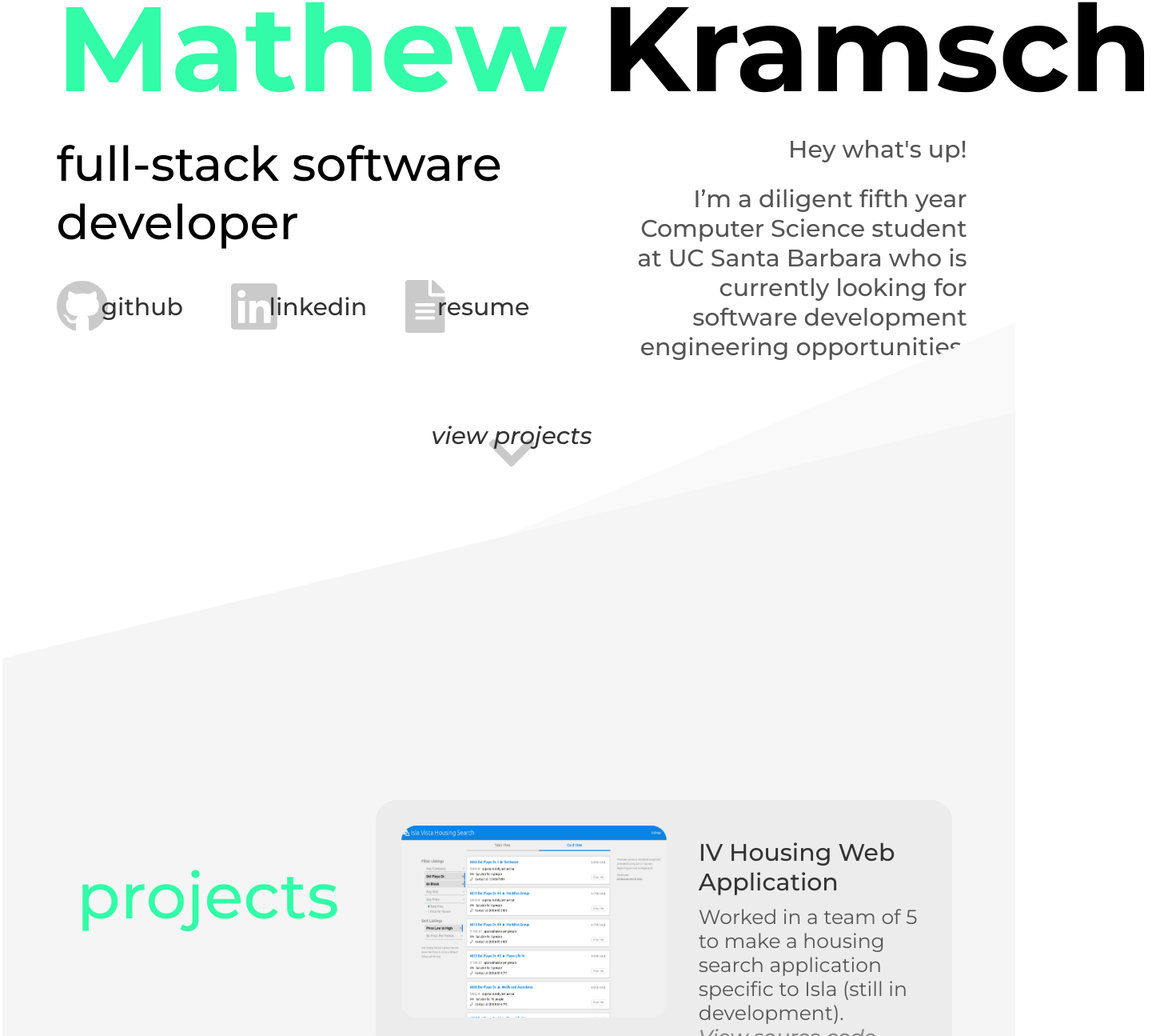
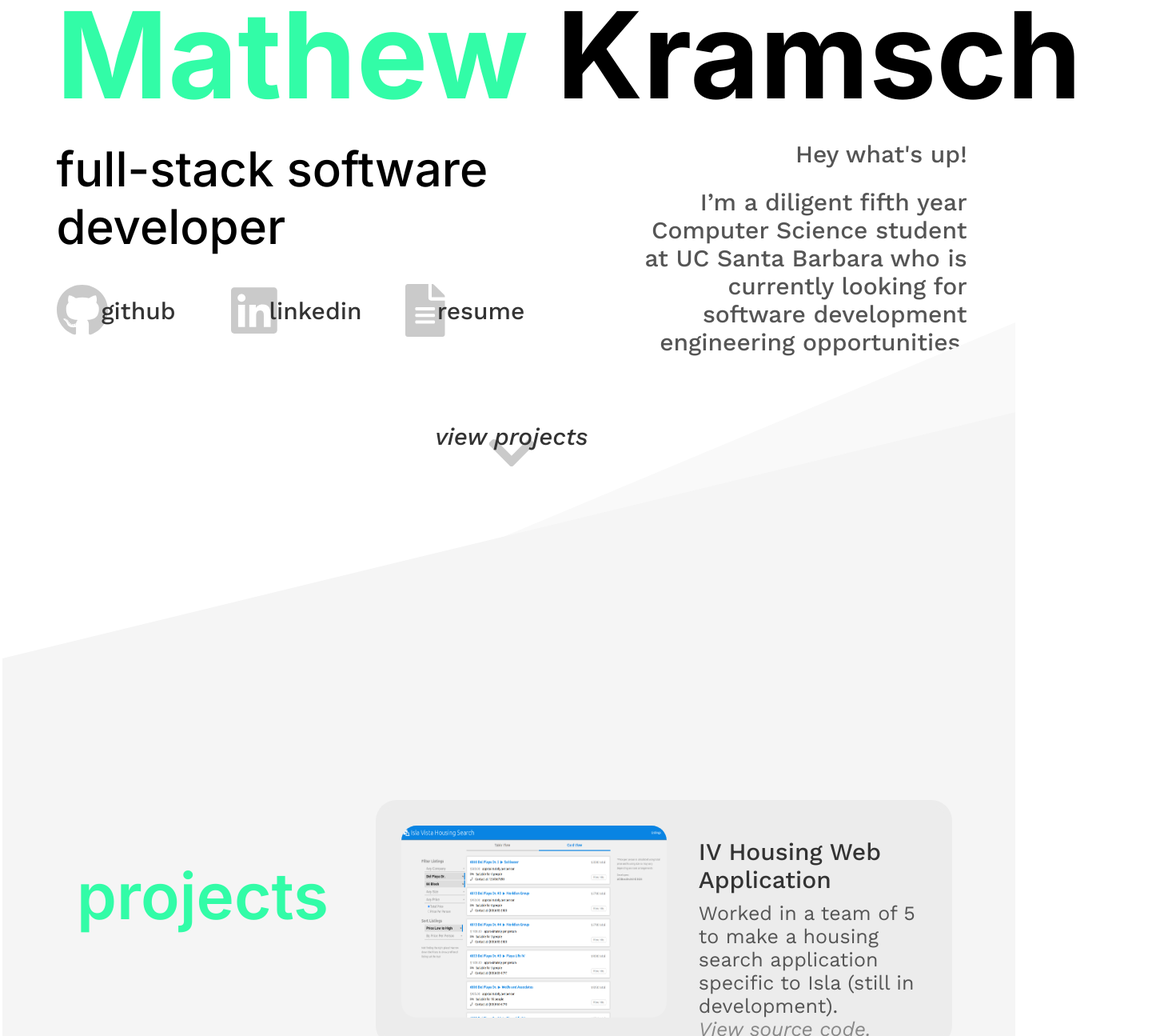
Before and after one commit to mathewkramsch/personal-website-2, a Next.js app: page / in a window 1280 px wide. Shown: the part 81-1376 px from the top of the page at 80% size, 1441 px wide, since content can reach past the window. Built offline with nearby package versions, Linux system fonts and the light colour scheme.

Commit message:
google fonts w/ sass integration, changed fonts

```diff
--- a/pages/_app.js
+++ b/pages/_app.js
@@ -16,12 +16,13 @@
 				<link rel="icon" type="image/png" sizes="32x32" href="/favicon/favicon-32x32.png"/>
 				<link rel="icon" type="image/png" sizes="16x16" href="/favicon/favicon-16x16.png"/>
 				<link rel="manifest" href="/site.webmanifest"/>
-				<link rel="preconnect" href="https://fonts.googleapis.com"/>
-				<link rel="preconnect" href="https://fonts.gstatic.com" crossOrigin='anonymous'/>
-				<link href="https://fonts.googleapis.com/css2?family=Montserrat:ital,wght@0,300;0,400;0,500;0,600;0,700;1,300;1,500;1,600&display=swap" rel="stylesheet"/>
 				<script src="https://kit.fontawesome.com/e82fae02e2.js" crossOrigin="anonymous"></script>
 			</Head>
 			<Component {...pageProps} />
 		</>
 	);
 }
+
+				// <link rel="preconnect" href="https://fonts.googleapis.com"/>
+				// <link rel="preconnect" href="https://fonts.gstatic.com" crossOrigin='anonymous'/>
+				// <link href="https://fonts.googleapis.com/css2?family=Montserrat:ital,wght@0,300;0,400;0,500;0,600;0,700;1,300;1,500;1,600&display=swap" rel="stylesheet"/>
--- a/styles/components/typography.scss
+++ b/styles/components/typography.scss
@@ -1,8 +1,19 @@
 // typography.scss
 
 @use './colors';
+@import url('https://fonts.googleapis.com/css2?family=Inter:wght@500;600;700;800;900&family=Montserrat:ital,wght@0,100;0,200;0,300;0,400;0,500;0,600;0,700;0,800;0,900;1,100;1,200;1,300;1,400;1,500;1,600;1,700;1,800;1,900&family=Work+Sans:ital,wght@0,100;0,200;0,300;0,400;0,500;0,600;0,700;0,800;0,900;1,100;1,200;1,300;1,400;1,500;1,600;1,700;1,800;1,900&display=swap');
+
+// Font Variables
+$montserrat: 'Montserrat', sans-serif;
+$inter: 'Inter', sans-serif;
+$work-sans: 'Work Sans', sans-serif;
+
+$title-font: $inter;
+$body-font: $work-sans;
+
 
 h1 {  // title: "Mathew Kramsch"
+    font-family: $title-font;
     font-weight: bold;
     font-size: 150px;
     margin: 0;
@@ -13,18 +24,20 @@
 }
 
 h2 {  // page-title: "projects", "contact me"
-    font-weight: 500;
+    font-family: $title-font;
+    font-weight: 600;
     font-size: 80px;
     color: colors.$fg-accent-main;
 } #contactme { color: colors.$fg-accent-alt; }
 
 h3 {  // subtitle: "Full-Stack Software Developer"
+    font-family: $title-font;
     font-weight: 500;
     font-size: 60px;
 }
 
-
 h4 {  // links, view projects, back to top, aboutInfo, projectTItle
+    font-family: $body-font;
     font-weight: 500;
     font-size: 30px;
     margin: 0;
@@ -36,16 +49,17 @@
 .italic { font-style: italic; }  // view projects, back to top,
 .description { color: colors.$fg-text-description !important; }
 input[type=submit] {
+    font-family: $body-font;
     font-weight: 500;
     font-size: 30px;
     margin: 0;
     z-index: 1;
     color: colors.$fg-text-contact-page;
-    font-family: inherit;
 }
 
 
 p {  // project description, progLang description
+    font-family: $body-font;
     font-weight: 400;
     font-size: 25px;
     margin: 0;
@@ -61,9 +75,9 @@
 }
 
 .inputText {
-    font-weight: 500;
+    font-weight: 400;
     font-size: 20px;
-    font-family: inherit;
+    font-family: $body-font;
     color: colors.$fg-text-contact-page;
 }
 
```
